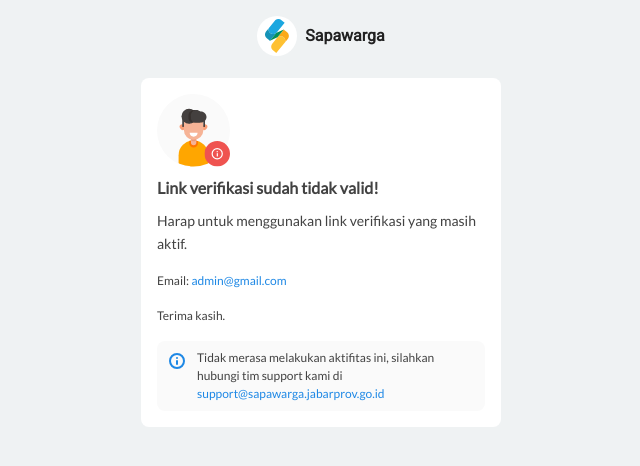
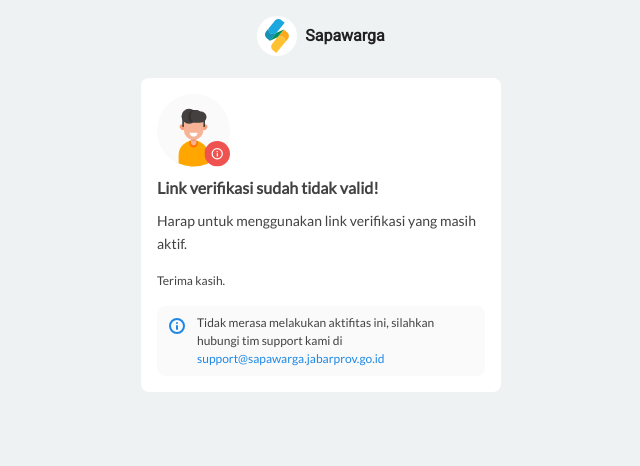
Before and after one commit to jabardigitalservice/super-app-web, a Nuxt app: page /verify/registration in a window 1280 px wide. Shown: the top 466 px of the page, without its empty margins (319-959 px from the left). Built offline with nearby package versions, Linux system fonts and the light colour scheme.

Commit message:
chore:fix env deployment

```diff
--- a/nuxt.config.js
+++ b/nuxt.config.js
@@ -61,10 +61,17 @@ export default {
     overwriting: true
   },
 
+  // Private runtime config
+  privateRuntimeConfig: {
+    axios: {
+      baseURL: process.env.BASE_URL + '/' + process.env.VERSION_ENDPOINT
+    }
+  },
+
   // Axios module configuration: https://go.nuxtjs.dev/config-axios
   axios: {
     // Workaround to avoid enforcing hard-coded localhost:3000: https://github.com/nuxt-community/axios-module/issues/308
-    baseURL: process.env.BASE_URL + '/' + process.env.VERSION_ENDPOINT,
+    baseURL: 'http://localhost:3000', // fallback
     headers: {
       common: {
         'Api-Key': process.env.API_KEY
--- a/pages/verify/registration.vue
+++ b/pages/verify/registration.vue
@@ -25,9 +25,6 @@
           <p v-else class="text-information">
             Harap untuk menggunakan link verifikasi yang masih aktif.
           </p>
-          <div class="email">
-            Email: <span class="link">admin@gmail.com</span>
-          </div>
           <div class="thanks">
             Terima kasih.
           </div>
@@ -72,6 +69,7 @@ export default {
         isVerified = true
       } catch (error) {
         // silent error
+        console.log(error.response)
       }
     }
 
```
Also changed, not shown: 1 other file (tests, documents, lock files or other folders).
